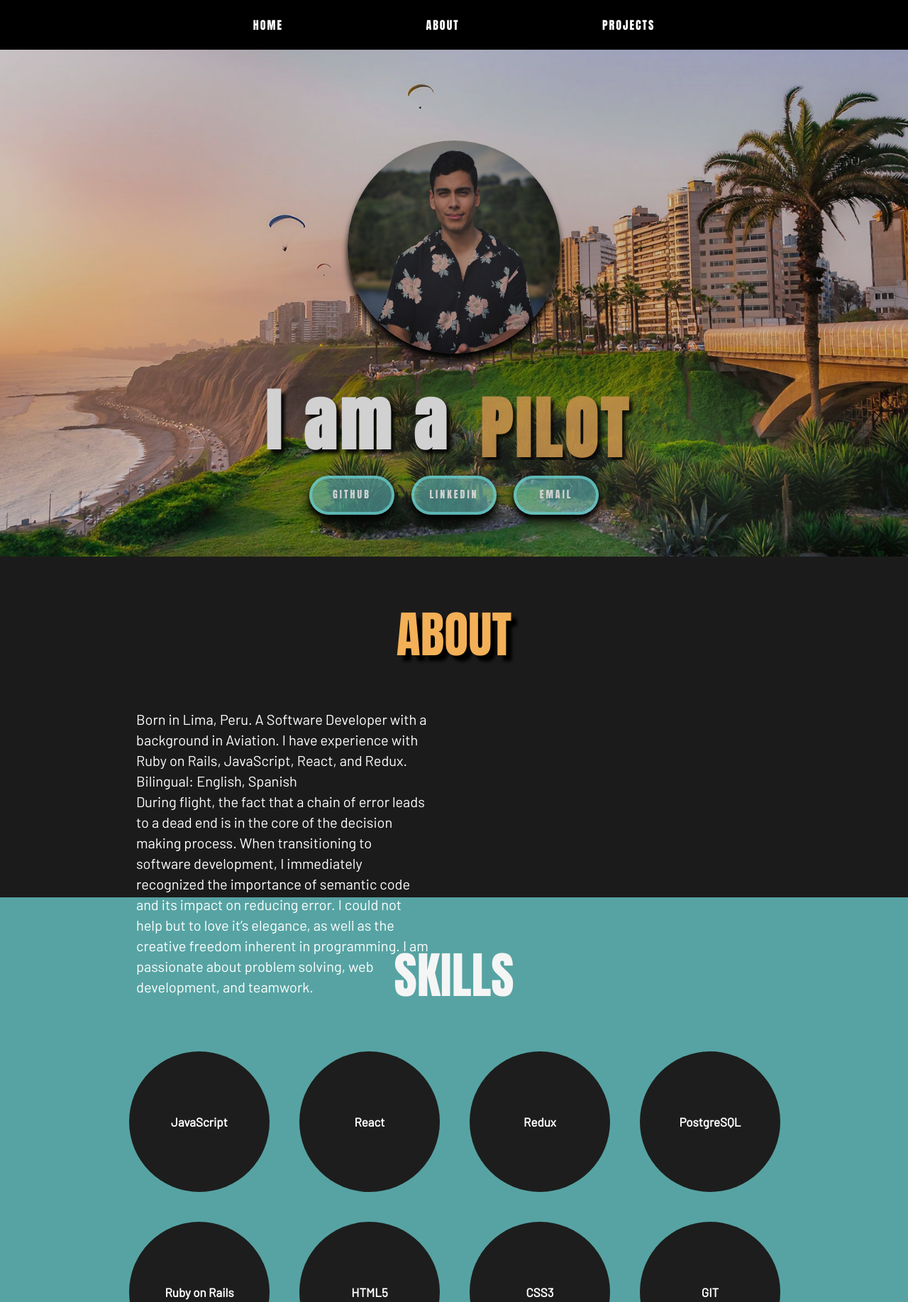
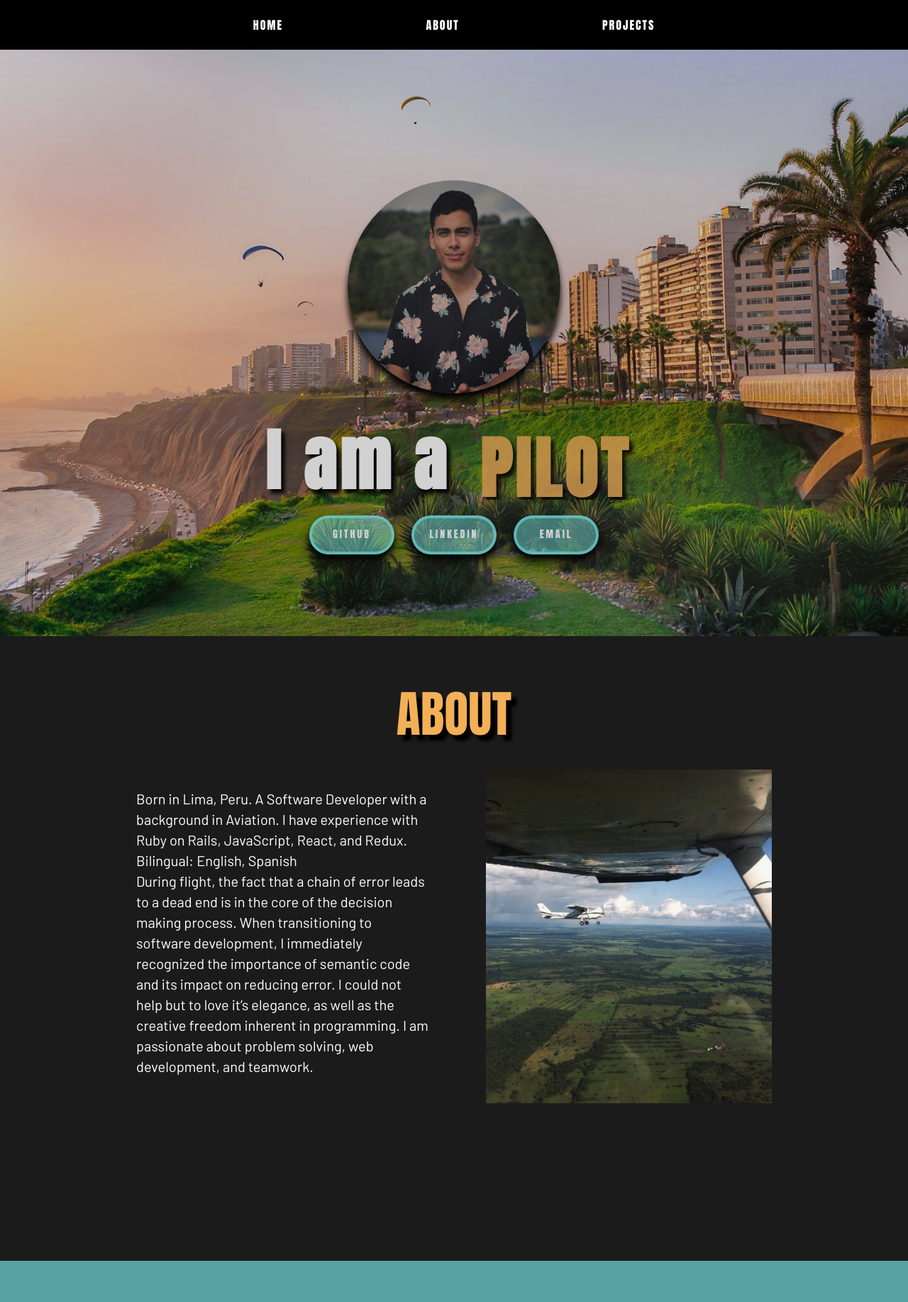
Before and after one commit to paulobocanegra/portfolio, a PHP site: page / in a window 1280 px wide. Shown: the top 1834 px of the page at 71% size. Run offline with PHP 8.4, Linux system fonts and the light colour scheme.

Commit message:
vhs to ems

```diff
--- a/assets/css/body.css
+++ b/assets/css/body.css
@@ -5,13 +5,13 @@
     /* justify-content:center; */
     flex-direction:column;
     align-items:center;
-    height: 97vh;
+    height: 55em;
 }
 
 @media only screen and (max-width: 375px) {
     .about-wrapper{
         height: 95vh;
-         justify-content: flex-start;
+        justify-content: flex-start;
     }
 }
 
@@ -160,12 +160,12 @@
 }
 
 @media only screen and (max-height: 812px) {
-    .about-image {
+    /* .about-image {
         visibility: hidden;
-    }
+    } */
 
     .about-wrapper{
-        height: 60vh;
+        height: 55em;
     }
 }
 
@@ -223,7 +223,7 @@
 /* GLOBAL FUNCTIONS - CAROUSEL*/
 
 .global-functions-wrapper{
-    height: 105vh;
+    height: 62em;
     display: flex;
     flex-direction: column;
     align-items: center;
--- a/assets/css/header.css
+++ b/assets/css/header.css
@@ -62,7 +62,7 @@ body{
 
 .hero-wrapper{
     width: 100vw;
-    height:98vh;
+    height:56em;
     /* height:900px; */
     /* update height */
     display:flex;
```
